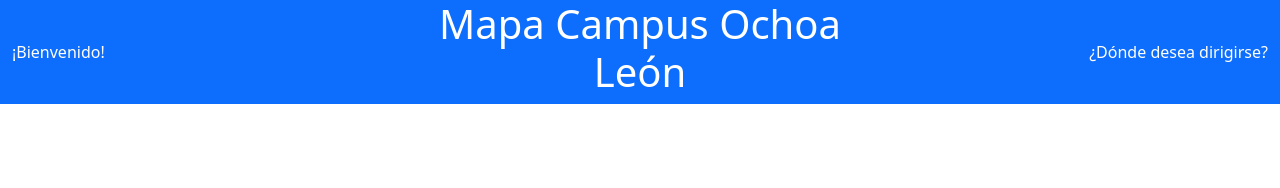
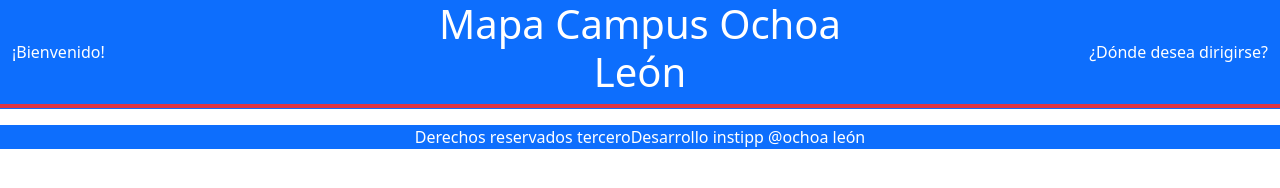
Before and after one commit to Emig21/mapaINSTIPP, a website: page index.html in a window 1280 px wide. Drawn offline with nearby package versions, Linux system fonts and the light colour scheme.

Commit message:
avanzando2

```diff
--- a/index.html
+++ b/index.html
@@ -23,12 +23,18 @@
     </section>
 
     <!-- cuerpo de página -->
-    <section class="container">
+    <section class="container-fluid border border-danger border-2">
 
     </section>
 
-    <!-- pie de página -->
-    <section class="container"></section>
+    <footer class="container-fluid border-top border-primary pt-3">
+        <div class="row justify-content-between align-items-center text-bg-primary">
+            <div class="col-12 text-center">
+                <p class="mb-0">Derechos reservados terceroDesarrollo instipp @ochoa león</p>
+            </div>
+        </div>
+    </footer>
+
     <script src="node_modules/bootstrap/dist/js/bootstrap.bundle.js"></script>
 </body>
 </html>
```
